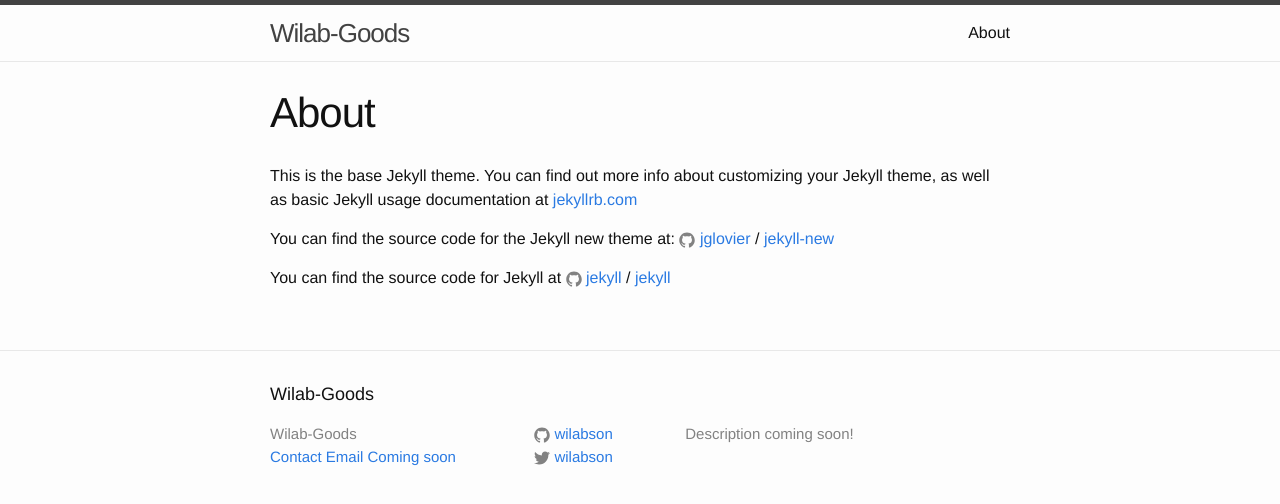
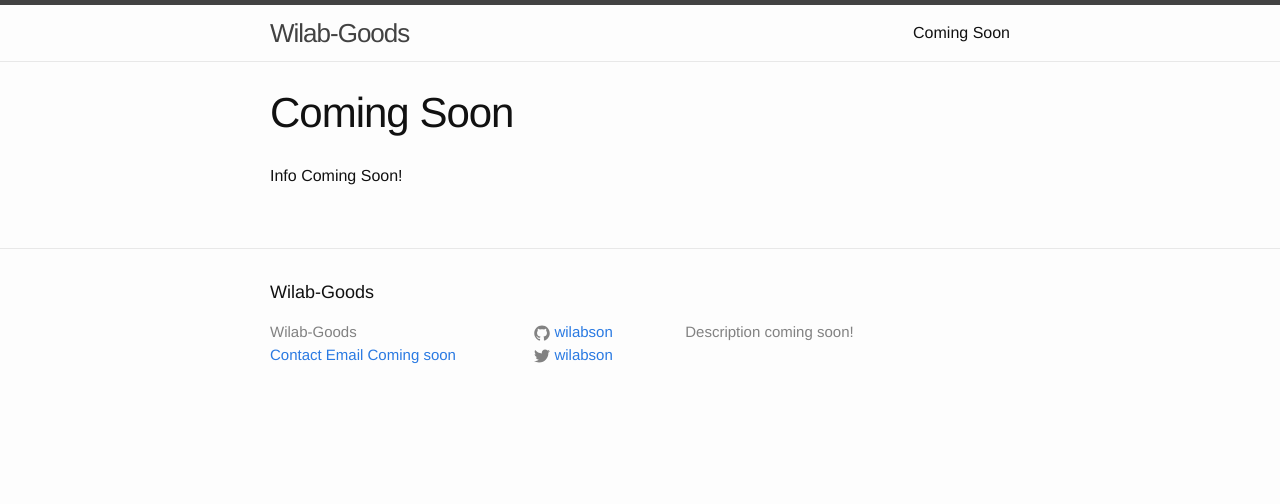
Before and after one commit to wilabson/wilabson.github.io, a Jekyll site: the page built from about.md, in a window 1280 px wide. Shown: the top 504 px of the page. Built offline with Jekyll 4.4.1, drawn with Linux system fonts in a browser that asks for light colours.

Commit message:
Update about.md

```diff
--- a/about.md
+++ b/about.md
@@ -1,15 +1,7 @@
 ---
 layout: page
-title: About
+title: Coming Soon
 permalink: /about/
 ---
 
-This is the base Jekyll theme. You can find out more info about customizing your Jekyll theme, as well as basic Jekyll usage documentation at [jekyllrb.com](http://jekyllrb.com/)
-
-You can find the source code for the Jekyll new theme at:
-{% include icon-github.html username="jglovier" %} /
-[jekyll-new](https://github.com/jglovier/jekyll-new)
-
-You can find the source code for Jekyll at
-{% include icon-github.html username="jekyll" %} /
-[jekyll](https://github.com/jekyll/jekyll)
+Info Coming Soon!
```
